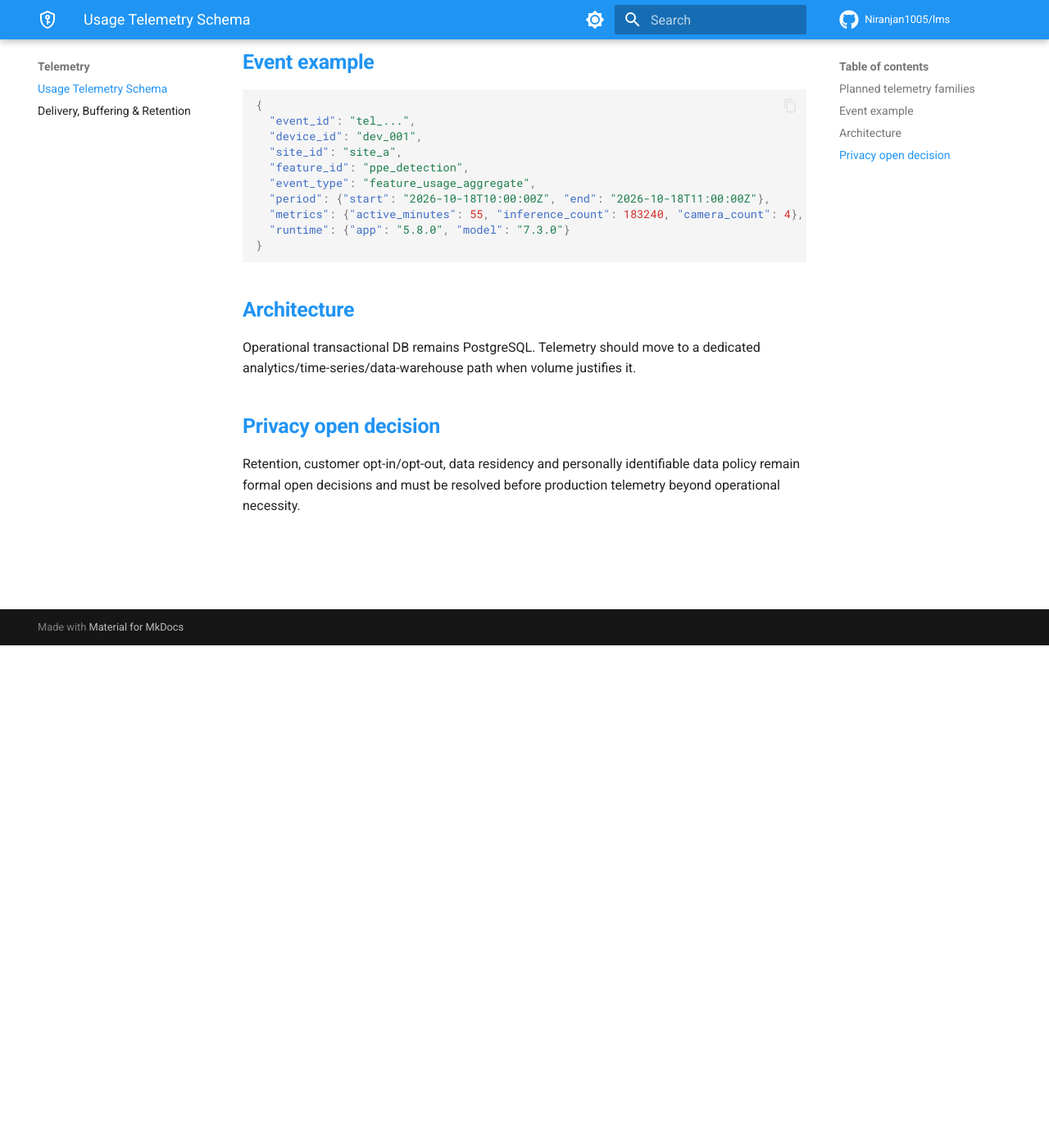
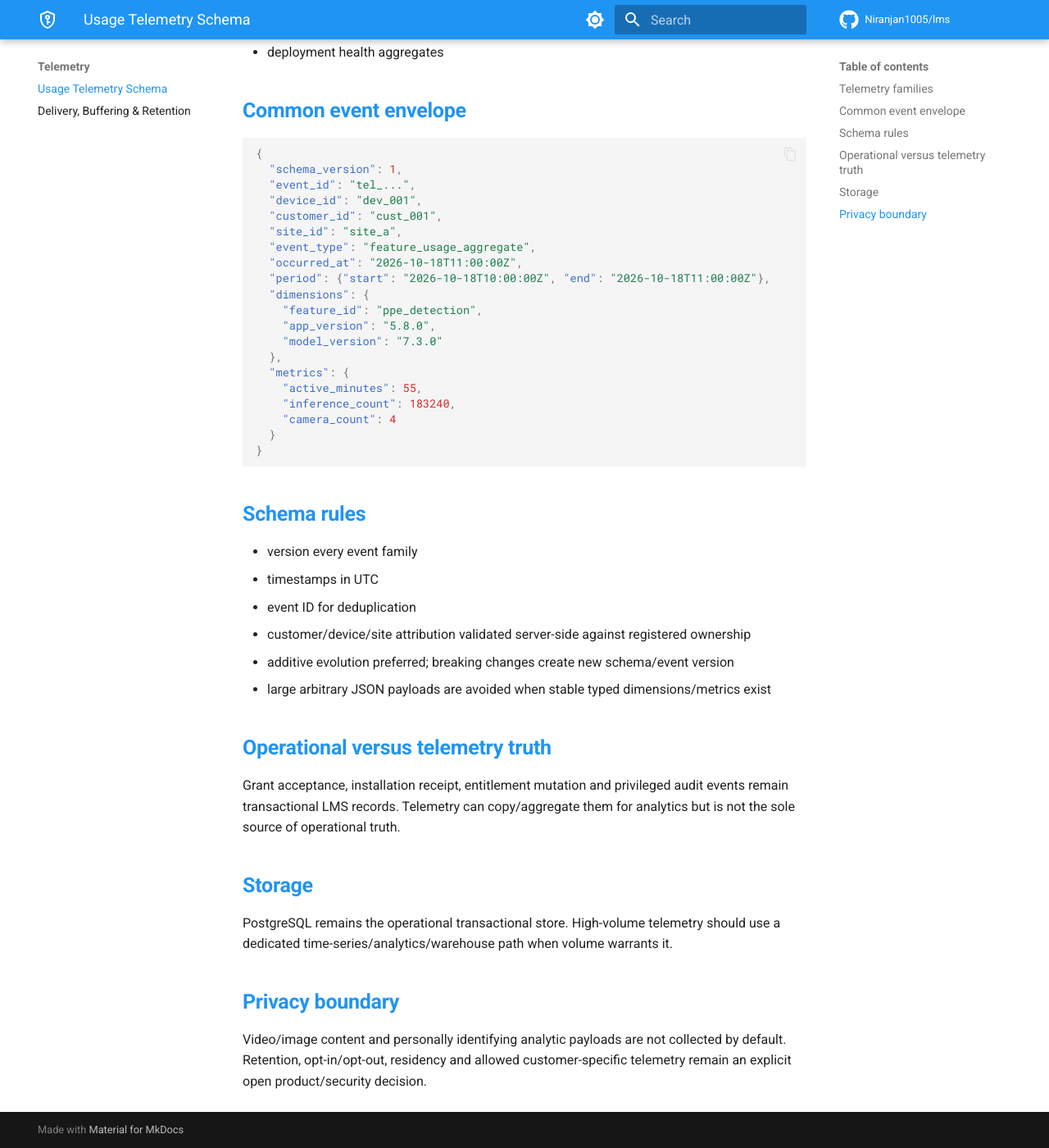
Before and after one commit to Niranjan1005/lms, an MkDocs documentation site: the page built from docs/telemetry/schema.md, in a window 1280 px wide and 1400 px high, scrolled down 613 px. Shown: the whole window at 82% size. Built offline with MkDocs 1.6.1 and Material for MkDocs 9.7.7, drawn with Linux system fonts in a browser that asks for light colours; comment, search, counter and statistics services are not loaded; some of the changed text lies outside the part shown.

Commit message:
docs: complete telemetry event schema

```diff
--- a/docs/telemetry/schema.md
+++ b/docs/telemetry/schema.md
@@ -1,37 +1,61 @@
 # Usage Telemetry Schema
 
-High-volume telemetry is logically separate from transactional licensing data. Licensing decisions must not depend on best-effort analytics delivery unless explicitly designed.
+High-volume telemetry is logically separate from transactional licensing/audit data. Licensing decisions must not depend on best-effort analytics delivery unless a future approved design explicitly says otherwise.
 
-## Planned telemetry families
+## Telemetry families
 
-- camera usage
+- camera/input usage aggregates
 - feature usage
 - active hours
 - inference counts
-- trial activity
-- capacity history
+- performance/latency aggregates
+- capacity/resource history
+- trial activity aggregates
 - runtime/application/model versions
-- deployment health
+- deployment health aggregates
 
-## Event example
+## Common event envelope
 
 ~~~json
 {
+  "schema_version": 1,
   "event_id": "tel_...",
   "device_id": "dev_001",
+  "customer_id": "cust_001",
   "site_id": "site_a",
-  "feature_id": "ppe_detection",
   "event_type": "feature_usage_aggregate",
+  "occurred_at": "2026-10-18T11:00:00Z",
   "period": {"start": "2026-10-18T10:00:00Z", "end": "2026-10-18T11:00:00Z"},
-  "metrics": {"active_minutes": 55, "inference_count": 183240, "camera_count": 4},
-  "runtime": {"app": "5.8.0", "model": "7.3.0"}
+  "dimensions": {
+    "feature_id": "ppe_detection",
+    "app_version": "5.8.0",
+    "model_version": "7.3.0"
+  },
+  "metrics": {
+    "active_minutes": 55,
+    "inference_count": 183240,
+    "camera_count": 4
+  }
 }
 ~~~
 
-## Architecture
+## Schema rules
 
-Operational transactional DB remains PostgreSQL. Telemetry should move to a dedicated analytics/time-series/data-warehouse path when volume justifies it.
+- version every event family
+- timestamps in UTC
+- event ID for deduplication
+- customer/device/site attribution validated server-side against registered ownership
+- additive evolution preferred; breaking changes create new schema/event version
+- large arbitrary JSON payloads are avoided when stable typed dimensions/metrics exist
 
-## Privacy open decision
+## Operational versus telemetry truth
 
-Retention, customer opt-in/opt-out, data residency and personally identifiable data policy remain formal open decisions and must be resolved before production telemetry beyond operational necessity.
+Grant acceptance, installation receipt, entitlement mutation and privileged audit events remain transactional LMS records. Telemetry can copy/aggregate them for analytics but is not the sole source of operational truth.
+
+## Storage
+
+PostgreSQL remains the operational transactional store. High-volume telemetry should use a dedicated time-series/analytics/warehouse path when volume warrants it.
+
+## Privacy boundary
+
+Video/image content and personally identifying analytic payloads are not collected by default. Retention, opt-in/opt-out, residency and allowed customer-specific telemetry remain an explicit open product/security decision.
```
